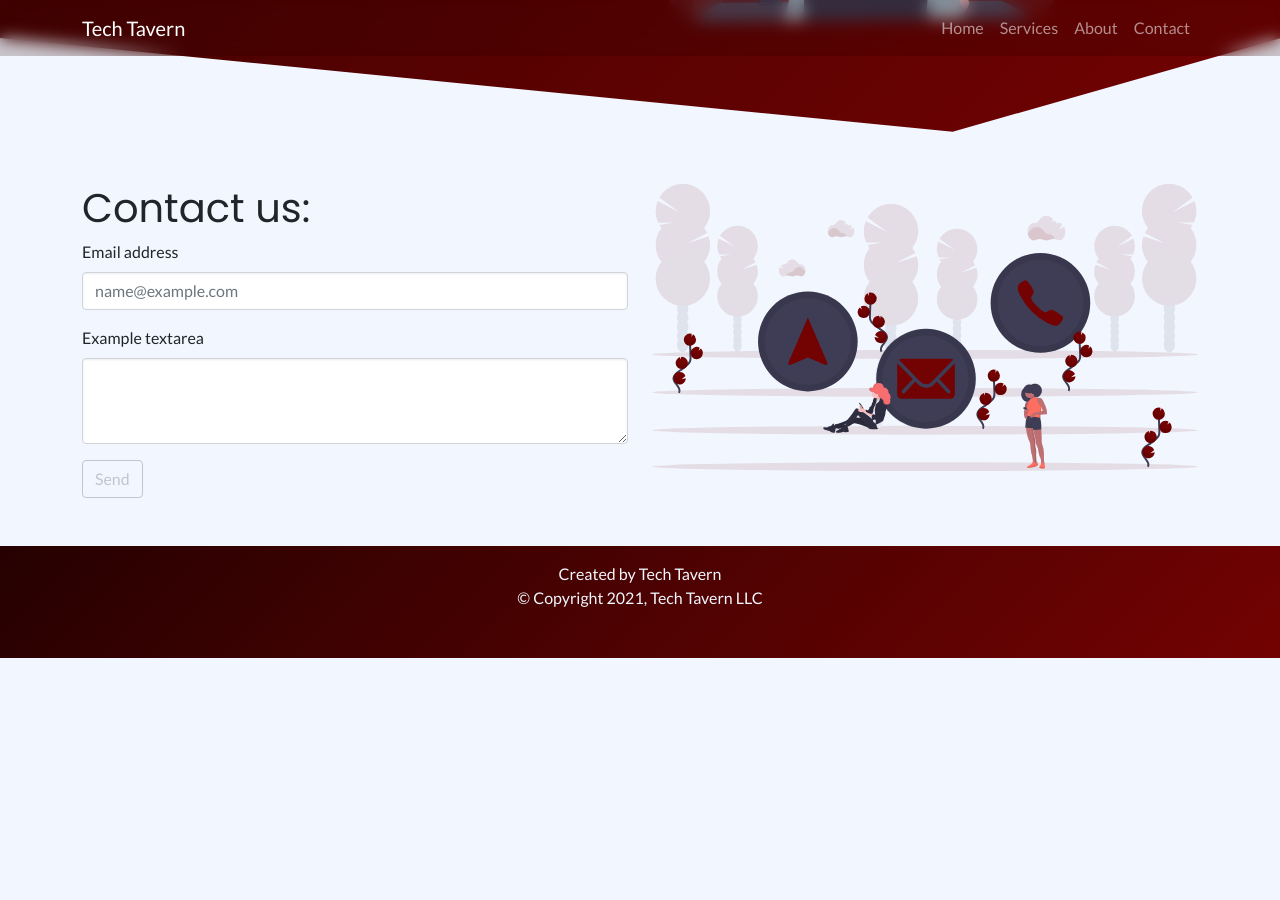
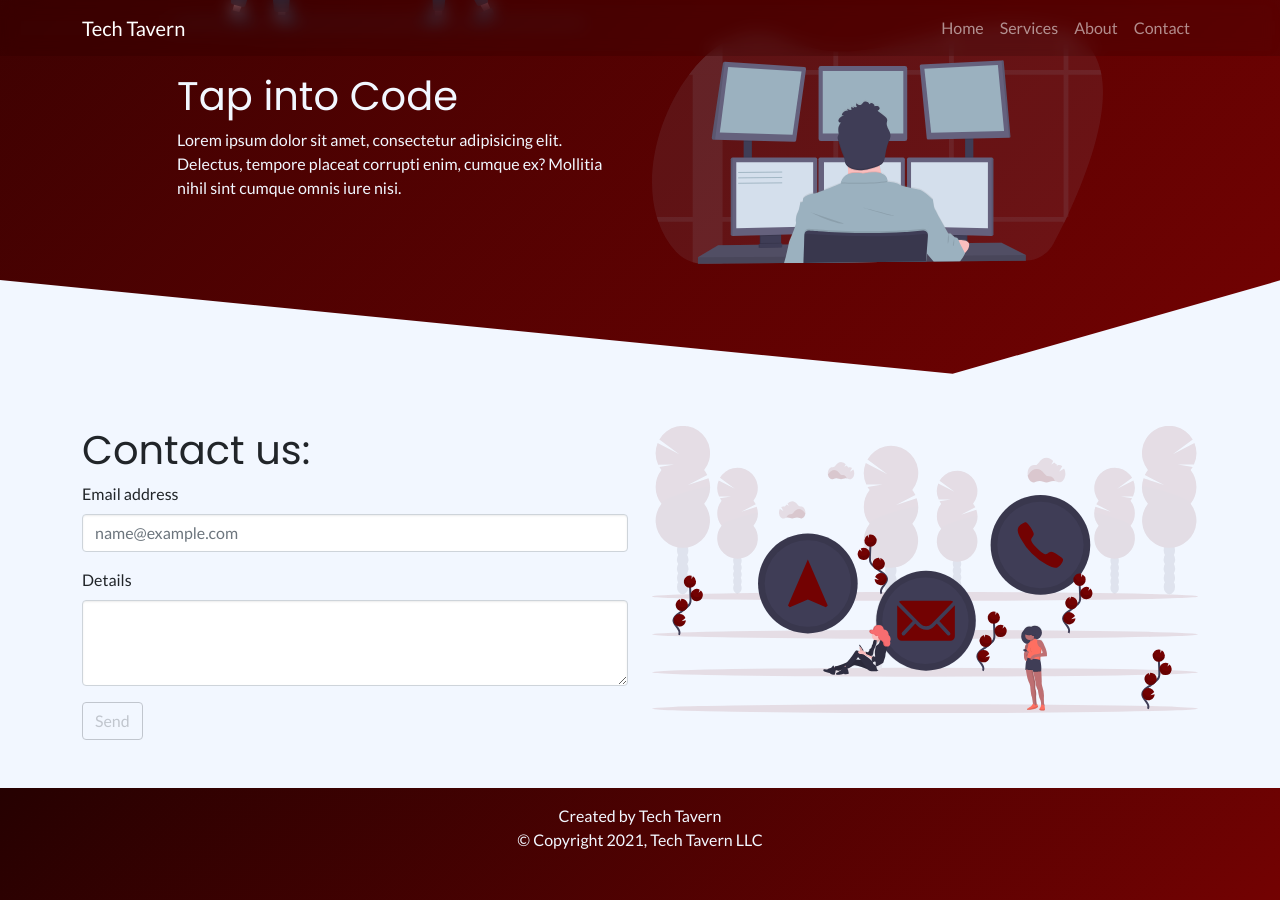
Before and after one commit to TechTavern/techtavern.github.io, a Jekyll site: the page built from index.md, in a window 1280 px wide and 900 px high, scrolled down 3388 px. Built offline with Jekyll 4.4.1, drawn with Linux system fonts in a browser that asks for light colours; before the commit the page ends 4046 px from its top, so only the background shows below that.

Commit message:
nips and tucks

```diff
--- /dev/null
+++ b/_includes/contact.html
@@ -0,0 +1,29 @@
+<div class="row">
+    <div class="col-lg" data-aos="fade-up-right" data-aos-anchor-placement="bottom-bottom">
+      <h1>Contact us:</h1>
+      <div class="mb-3">
+        <label for="exampleFormControlInput1" class="form-label"
+          >Email address</label
+        >
+        <input
+          type="email"
+          class="form-control"
+          id="exampleFormControlInput1"
+          placeholder="name@example.com"
+        />
+      </div>
+      <div class="mb-3">
+        <label for="exampleFormControlTextarea1" class="form-label">Details</label
+        >
+        <textarea
+          class="form-control"
+          id="exampleFormControlTextarea1"
+          rows="3"
+        ></textarea>
+      </div>
+      <button type="button" class="btn btn-outline-secondary">Send</button>
+    </div>
+    <div class="col-lg" data-aos="fade-up-left" data-aos-anchor-placement="bottom-bottom">
+      <img src="/assets/img/undraw_contact_us_15o2.svg" alt="line art of people sitting around social media icons" class="img-fluid text-center" />
+    </div>
+  </div>
--- a/_includes/profile.html
+++ b/_includes/profile.html
@@ -1,6 +1,5 @@
 <div class="row flex-lg-row-reverse align-items-center g-5 py-5">
-    <div class="col-10 col-sm-8 col-lg-6" data-aos="zoom-in-up" data-aos-easing="linear"
-    data-aos-duration="1000">
+    <div class="col-10 col-sm-8 col-lg-6" data-aos="zoom-in-up" data-aos-easing="linear" data-aos-duration="1000">
       <img src="/assets/img/ScottSpeakingSCC.jpg" class="d-block mx-lg-auto img-fluid shadow" alt="Bootstrap Themes" width="700" height="500" loading="lazy">
     </div>
     <div class="col-lg-6">
@@ -16,3 +15,11 @@
           </ul>
     </div>
   </div>
+  <div class="row flex-lg-row align-items-center g-5 py-5"  data-aos="flip-down">
+    <div class="col"><img src="/assets/img/logos/Python-logo-notext.svg" alt="" class="img-fluid"></div>
+    <div class="col"><img src="/assets/img/logos/Go_Logo_Blue.svg" alt="" class="img-fluid"></div>
+    <div class="col"><img src="/assets/img/logos/angular.svg" alt="" class="img-fluid"></div>
+    <div class="col"><img src="/assets/img/logos/React-icon.svg" alt="" class="img-fluid"></div>
+    <div class="col"><img src="/assets/img/logos/Amazon_Web_Services_Logo.svg" alt="" class="img-fluid"></div>
+    <div class="col"><img src="/assets/img/logos/Microsoft_Azure_Logo.svg" alt="" class="img-fluid"></div>
+  </div>
--- a/_layouts/defaultv2.html
+++ b/_layouts/defaultv2.html
@@ -239,10 +239,10 @@
             </p>
           </div>
           <div class="col-md-5" data-aos="fade-left">
-            <img src="/assets/img/undraw_teaching_f1cm.svg" class="img-fluid" alt="" />
+            <img src="/assets/img/undraw_teaching_f1cm.svg" class="img-fluid" alt="line drawing of a person standing in front of a blackboard" />
           </div>
           <div class="col-md-5" data-aos="fade-right">
-            <img src="/assets/img/undraw_Scrum_board_re_wk7v.svg" class="img-fluid" alt="" />
+            <img src="/assets/img/undraw_Scrum_board_re_wk7v.svg" class="img-fluid" alt="line drawing of a person in front of a scrum board" />
           </div>
           <div class="col-md-5" data-aos="fade-left">
             <h1>Tap into Impact</h1>
@@ -262,7 +262,7 @@
             </p>
           </div>
           <div class="col-md-5" data-aos="fade-left">
-            <img src="/assets/img/undraw_programming_2svr.svg" class="img-fluid" alt="" />
+            <img src="/assets/img/undraw_programming_2svr.svg" class="img-fluid" alt="line drawing of someone from behind working on a computer with several monitors." />
           </div>
         </div>
       </div>
@@ -271,38 +271,7 @@
 
     <section class="contact py-5" id="Contact">
       <div class="container">
-        <div class="row">
-          <div class="col-lg" data-aos="fade-up-right" data-aos-anchor-placement="bottom-bottom">
-            <h1>Contact us:</h1>
-            <div class="mb-3">
-              <label for="exampleFormControlInput1" class="form-label"
-                >Email address</label
-              >
-              <input
-                type="email"
-                class="form-control"
-                id="exampleFormControlInput1"
-                placeholder="name@example.com"
-              />
-            </div>
-            <div class="mb-3">
-              <label for="exampleFormControlTextarea1" class="form-label"
-                >Example textarea</label
-              >
-              <textarea
-                class="form-control"
-                id="exampleFormControlTextarea1"
-                rows="3"
-              ></textarea>
-            </div>
-            <button type="button" class="btn btn-outline-secondary">
-              Send
-            </button>
-          </div>
-          <div class="col-lg" data-aos="fade-up-left" data-aos-anchor-placement="bottom-bottom">
-            <img src="/assets/img/undraw_contact_us_15o2.svg" alt="Contact image" class="img-fluid text-center" />
-          </div>
-        </div>
+        {% include contact.html %}
       </div>
     </section>
   </div>
```
Also changed, not shown: other parts of _layouts/defaultv2.html (+5 -2 lines), assets/img/logos/Amazon_Web_Services_Logo.svg (added), assets/img/logos/Go_Logo_Blue.svg (added), assets/img/logos/Microsoft_Azure_Logo.svg (added), assets/img/logos/Python-logo-notext.svg (added), assets/img/logos/React-icon.svg (added), assets/img/logos/angular.svg (added).
